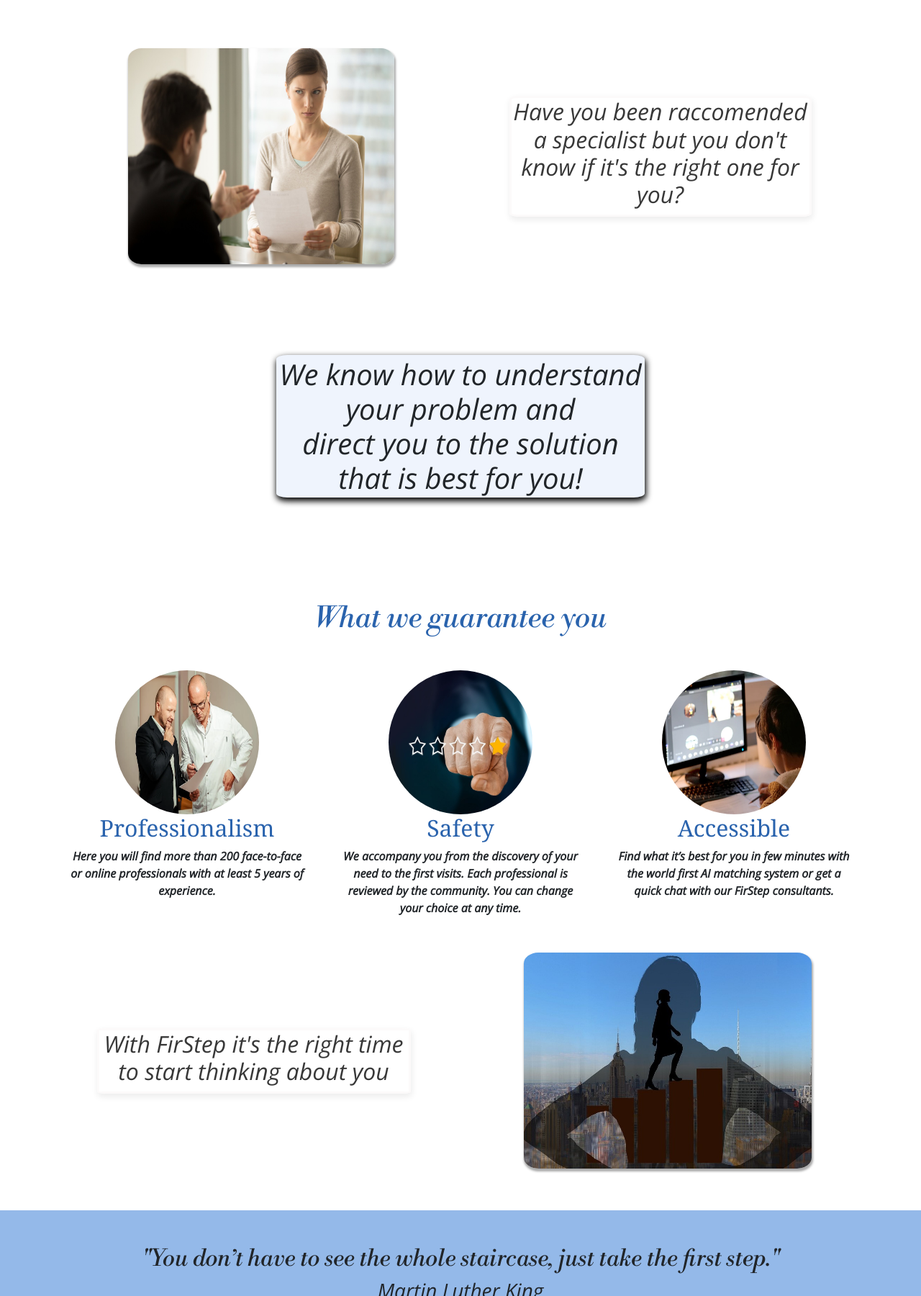
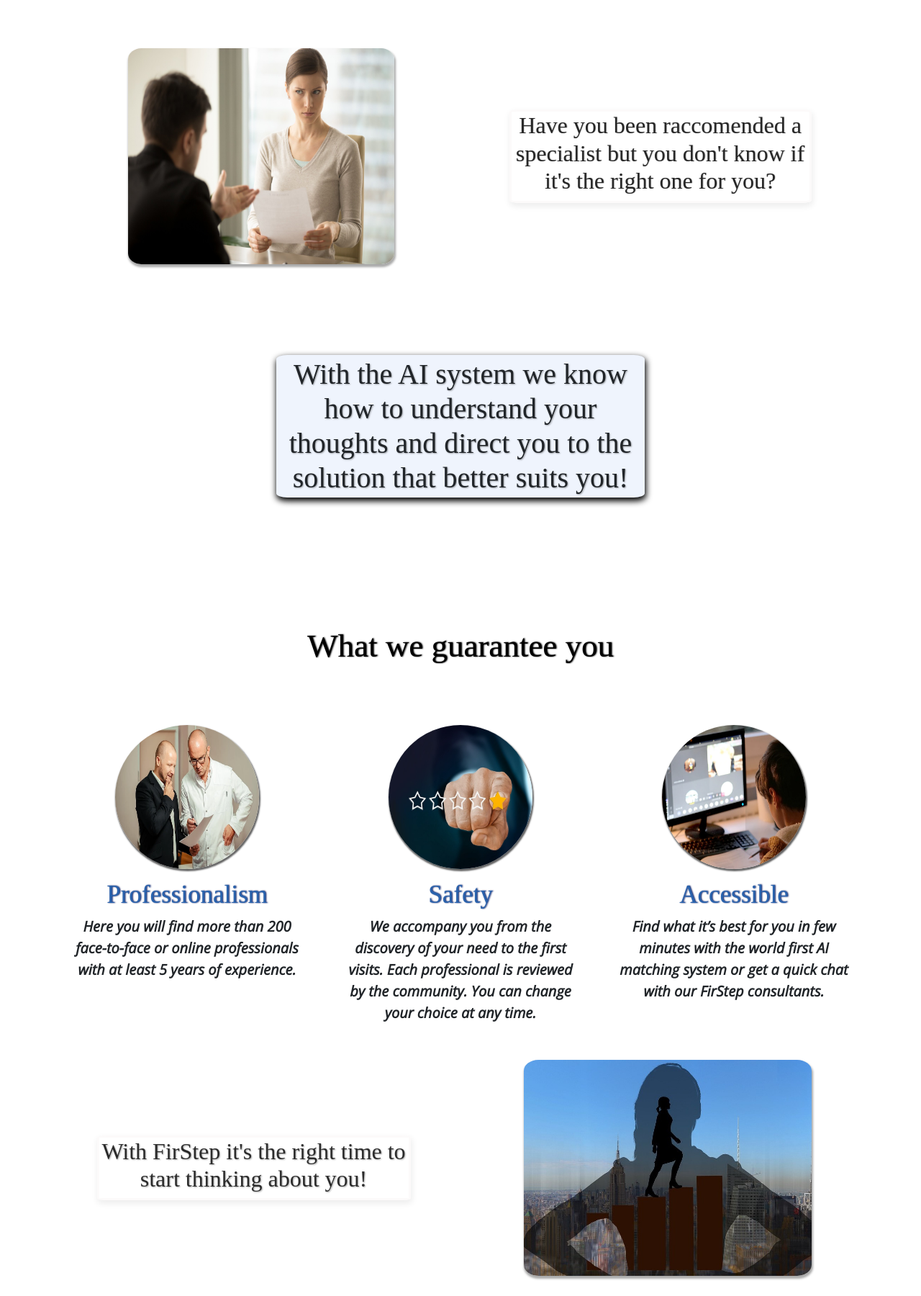
Before and after one commit to donidimitrova/Firstep2, a plain HTML site: page index.html in a window 1280 px wide. Shown: the part 1000-2800 px from the top of the page at 72% size. Drawn offline with nearby package versions, Linux system fonts and the light colour scheme; a script that the page names is missing; a web font is replaced by a local one.

Commit message:
final maybe

```diff
--- a/css/style.css
+++ b/css/style.css
@@ -1,6 +1,7 @@
 
 @import url('https://fonts.googleapis.com/css2?family=Rancho&display=swap');
 @import url('https://fonts.googleapis.com/css2?family=Kurale&display=swap');
+@import url('https://fonts.googleapis.com/css2?family=Libre+Bodoni:ital@1&display=swap');
 @import url('https://fonts.googleapis.com/css2?family=Libre+Bodoni:ital@1&display=swap');
 @import url('https://fonts.googleapis.com/css2?family=Libre+Bodoni:ital@1&display=swap');
 
--- a/index.html
+++ b/index.html
@@ -23,7 +23,7 @@
 
   <body class="text-center" style="background-color: white;" onload="reset();">
     <header class="header clearfix" >
-      <a href="./index.html" class="logo"> <img src="logo.jpg" alt="Logo" style="width: 80px; height: 68px; "></a>
+      <a href="./index.html" class="logo"> <img src="logo2.png" alt="Logo" style="width: 80px; height: 68px; "></a>
       <a href="" class="icona">
         <span></span>
         <span></span>
@@ -45,18 +45,24 @@
       <div class="cover_filtrata">
       </div>
       <div class="cover_centrale">
-        <div class="cover_centrale_testo">
+        <div class="cover_centrale_testo" style="padding-left: 5%;">
           <div data-aos="zoom-in"  data-aos-duration="1700">
-            <h2 style=" font-family: Cambria, Cochin, Georgia, Times, 'Times New Roman', serif;"> <b>Trust FirStep</b> </h2>
-            <h4 style="font-family: 'Libre Bodoni', serif;">With FirStep you will have the world first AI psychological matching system <br>
+            <h1 style=" font-family: 'Zilla Slab', serif; color: #0077ff; /* fix for not webkit browsers */
+            background: linear-gradient( #0077ff, #fcfcfc);
+            background-size: cover;
+            -webkit-background-clip: text;
+            -webkit-text-fill-color: transparent;
+            background-clip: text;
+            text-fill-color: transparent; font-size: 55px;"> <b>Trust FirStep</b> </h2>
+            <h5 style="font-family: 'Zilla Slab', serif; font-size: 25px;">With FirStep you will have the world first AI psychological matching system <br>
                who will listen to you without judging you, <br>
                 will understand your thoughts and  <br>
                 direct you to the right professional for you. <br>
             <br>
+            <a href="#contact" type="button" class="btn btn-outline-secondary" style=" font-family: 'Zilla Slab', serif; font-size: 25px;  border-radius: 18px;  " > <b>Contact us </a>
 
         </div>
 
-          <a href="#contact" type="button" class="btn btn-outline-secondary" style="font-family: Cambria, Cochin, Georgia, Times, 'Times New Roman', serif; font-size: 25px; font-style: italic; border-radius: 20px; " > <b>Contact us </a>
           </div>
 
       </div>
@@ -72,12 +78,12 @@
 
               <div class="col-lg-6 ">
 
-                <div class="text-left" style="border-radius: 3%; font-family: 'Open Sans', sans-serif; margin-left: 10%; margin-right: 10%;padding-bottom:20 px;border-style: solid;
+                <div class="text-left" style="border-radius: 3%; font-family: 'Zilla Slab', serif; margin-left: 10%; margin-right: 10%;padding-bottom:20 px;border-style: solid;
                 border-color: rgba(250, 247, 247, 0.637); -webkit-box-shadow: 1px 4px 9px 1px #000000;
     -moz-box-shadow: 1px 4px 9px 1px #e2dddd;
     -o-box-shadow: 1px 4px 9px 1px #cecece;
     box-shadow: 1px 4px 9px 1px #eeeeee; border-width: medium; background-color: rgba(252, 252, 252, 0.226);">
-                  <h2 style="text-align: center;">Have you thought about going to a psychologist but you don't know where to start? </h4>
+                  <h2 style="text-align: center; text-shadow: 0.7px 0px 1px #0000005e;">Have you thought about going to a psychologist but you don't know where to start? </h4>
                   </h2>
                 </div>
 
@@ -110,12 +116,12 @@
               </div>
               <div class="col-lg-6 ">
 
-                <div class="text-left " style="border-radius: 3%; font-family: 'Open Sans', sans-serif; margin-left: 10%; margin-right: 10%;padding-bottom:20 px;border-style: solid;
+                <div class="text-left " style="border-radius: 3%; font-family: 'Zilla Slab', serif;margin-left: 10%; margin-right: 10%;padding-bottom:20 px;border-style: solid;
                 border-color: rgba(250, 247, 247, 0.637); -webkit-box-shadow: 1px 4px 9px 1px #000000;
     -moz-box-shadow: 1px 4px 9px 1px #e2dddd;
     -o-box-shadow: 1px 4px 9px 1px #cecece;
     box-shadow: 1px 4px 9px 1px #eeeeee; border-width: medium; background-color: rgba(252, 252, 252, 0.226);">
-                  <h2 style="text-align: center;">Have you been raccomended a specialist but you don't know if it's the right one for you?<br> </h2>
+                  <h2 style="text-align: center;  text-shadow: 0.7px 0px 1px #0000005e;">Have you been raccomended a specialist but you don't know if it's the right one for you?<br> </h2>
                 </div>
 
               </div>
@@ -124,12 +130,12 @@
 
           <div class="col-md-14" style="align-items:center; ">
           <p  style="padding: 40px;"><h1 data-aos="fade-up"
-            data-aos-anchor-placement="top-center" data-aos-duration="500" style="border-radius: 3%; font-family: 'Open Sans', sans-serif; margin-left: 30%; margin-right: 30%;padding-bottom:20 px;border-style: solid;
+            data-aos-anchor-placement="top-center" data-aos-duration="500" style="border-radius: 3%;font-family: 'Zilla Slab', serif; margin-left: 30%; margin-right: 30%;padding-bottom:20 px;border-style: solid;
             border-color: rgba(0, 0, 0, 0); -webkit-box-shadow: 1px 4px 9px 1px #000000;
 -moz-box-shadow: 1px 4px 9px 1px #000000;
 -o-box-shadow: 1px 4px 9px 1px #000000;
-box-shadow: 1px 4px 9px 1px #000000;  background-color: rgba(183, 208, 247, 0.226);" > We know how to understand your problem and
-            <br> direct you to the solution that is best for you!
+box-shadow: 1px 4px 9px 1px #000000;  background-color: rgba(183, 208, 247, 0.226); text-shadow: 1px 1px 2px #0000005b;" > With the AI system we know how to understand your thoughts and direct you to the solution  that better suits you!
+
         </h1> </p>
       </div>
 
@@ -148,24 +154,33 @@ Advantages
 
 
         <div class="container presentazione"  data-aos="fade-up "  data-aos-duration="2500" style="padding-top: 40px;">
-          <h1 class="ricette" style="font-family: 'Libre Bodoni', serif; color: rgb(42, 99, 173);padding: 40px;" >What we guarantee you</h1>
+          <h1 class="ricette" style="font-family: 'Zilla Slab', serif; color: rgb(0, 0, 0);text-shadow: 1px 0px 2px #000000; font-size: 45px; padding: 75px;" >What we guarantee you</h1>
 
           <!-- Three columns of text below the carousel -->
           <div class="row">
             <div class="col-lg-4">
-              <img class="rounded-circle" src="psicologo.webp" alt="forchetta" width="200" height="200">
-              <h2 style="font-family: Cambria, Cochin, Georgia, Times, 'Times New Roman', serif;" >Professionalism</h2>
-              <p style="font-family: 'Open Sans', sans-serif;">Here you will find more than 200 face-to-face or online professionals with at least 5 years of experience.</p>
+              <img class="rounded-circle" src="psicologo.webp" alt="forchetta" width="200" height="200" style="border-color:#0000009c; -webkit-box-shadow: 1px 2px 2px 1px #0000009c;
+              -moz-box-shadow: 1px 2px 2px 1px #0000009c;
+              -o-box-shadow: 1px 2px 2px 1px #0000009c;
+              box-shadow: 1px 2px 2px 1px #0000009c; border-width: medium; ">
+              <h2 style="font-family: 'Zilla Slab', serif;font-size: 35px; padding-top: 15px; text-shadow: 1px 0px 2px #06165e;" >Professionalism</h2>
+              <p style="font-family: 'Open Sans', sans-serif; font-size: 20px; ">Here you will find more than 200 face-to-face or online professionals with at least 5 years of experience.</p>
             </div><!-- /.col-lg-4 -->
             <div class="col-lg-4">
-              <img class="rounded-circle" src="recensioni.jpg" alt="olio" width="200" height="200">
-              <h2 style="font-family: Cambria, Cochin, Georgia, Times, 'Times New Roman', serif;">Safety</h2>
-              <p style="font-family: 'Open Sans', sans-serif;"> We accompany you from the discovery of your need to the first visits. Each professional is reviewed by the community. You can change your choice at any time. </p>
+              <img class="rounded-circle" src="recensioni.jpg" alt="olio" width="200" height="200" style="border-color:#0000009c; -webkit-box-shadow: 1px 2px 2px 1px #0000009c;
+              -moz-box-shadow: 1px 2px 2px 1px #0000009c;
+              -o-box-shadow: 1px 2px 2px 1px #0000009c;
+              box-shadow: 1px 2px 2px 1px #0000009c; border-width: medium; ">
+              <h2 style="font-family: 'Zilla Slab', serif;font-size: 35px; padding-top: 15px; text-shadow: 1px 0px 2px #06165e;">Safety</h2>
+              <p style="font-family: 'Open Sans', sans-serif; font-size: 20px;"> We accompany you from the discovery of your need to the first visits. Each professional is reviewed by the community. You can change your choice at any time. </p>
             </div><!-- /.col-lg-4 -->
             <div class="col-lg-4">
-              <img class="rounded-circle" src="online.webp" alt="vino" width="200" height="200">
-              <h2 style="font-family: Cambria, Cochin, Georgia, Times, 'Times New Roman', serif;">Accessible</h2>
-              <p style="font-family: 'Open Sans', sans-serif;">Find what it’s best for you in few minutes with the world first AI matching system or get a quick chat with our FirStep consultants.</p>
+              <img class="rounded-circle" src="online.webp" alt="vino" width="200" height="200" style="border-color:#0000009c; -webkit-box-shadow: 1px 2px 2px 1px #0000009c;
+              -moz-box-shadow: 1px 2px 2px 1px #0000009c;
+              -o-box-shadow: 1px 2px 2px 1px #0000009c;
+              box-shadow: 1px 2px 2px 1px #0000009c; border-width: medium; ">
+              <h2 style="font-family: 'Zilla Slab', serif; font-size: 35px; padding-top: 15px;text-shadow: 1px 0px 2px #06165e;">Accessible</h2>
+              <p style="font-family: 'Open Sans', sans-serif; font-size: 20px;">Find what it’s best for you in few minutes with the world first AI matching system or get a quick chat with our FirStep consultants.</p>
             </div><!-- /.col-lg-4 -->
           </div><!-- /.row -->
           </div>
@@ -178,13 +193,13 @@ Advantages
             <div class="row align-items-center" >
 
               <div class="col-md-6">
-                <div class="text-left" style="border-radius: 3%; font-family: 'Open Sans', sans-serif; margin-left: 10%; margin-right: 10%;padding-bottom:20 px;border-style: solid;
+                <div class="text-left" style="border-radius: 3%; font-family: 'Zilla Slab', serif; margin-left: 10%; margin-right: 10%;padding-bottom:20 px;border-style: solid;
                 border-color: rgba(250, 247, 247, 0.637); -webkit-box-shadow: 1px 4px 9px 1px #000000;
     -moz-box-shadow: 1px 4px 9px 1px #e2dddd;
     -o-box-shadow: 1px 4px 9px 1px #cecece;
     box-shadow: 1px 4px 9px 1px #eeeeee; border-width: medium; background-color: rgba(252, 252, 252, 0.226);">
 
-                  <h2 style="text-align: center;">With FirStep it's the right time to start thinking about you</h2>
+                  <h2 style="font-family: 'Zilla Slab', serif; text-align: center;  text-shadow: 1px 1px 2px #0000005b;">With FirStep it's the right time to start thinking about you!</h2>
                   </h2>
                 </div>
 
@@ -203,7 +218,7 @@ Advantages
           <br>
 
           <section class="py-5" data-aos="fade-down "  data-aos-duration="2500" style="background-color: rgb(148, 185, 233);">
-            <h2 style="font-family: 'Libre Bodoni', serif;">"You don’t have to see the whole staircase, just take the first step."</h1>
+            <h2 style="font-family: 'Libre Bodoni', serif; text-shadow: 0px 1px 2px #00000044;">"You don’t have to see the whole staircase, just take the first step."</h1>
                 <h3 style="font-family: 'Open Sans', sans-serif;">Martin Luther King</h2>
 
         </section>
@@ -211,7 +226,7 @@ Advantages
            Co-founder
           ------------------------------->
 
-          <h1 class="ricette" style="font-family: 'Libre Bodoni', serif; color: rgb(42, 99, 173);padding: 40px;" >Meet the founders</h1>
+          <h1 class="ricette" style="font-family: 'Zilla Slab', serif; color: rgb(0, 0, 0);text-shadow: 1px 0px 2px #000000; font-size: 45px; padding-top: 80px;" >Meet the founders</h1>
           <div class="container-fluid"  data-aos="fade-down "  data-aos-duration="1500">
 
 
@@ -317,9 +332,9 @@ Advantages
               <div class="row justify-content-center">
                   <div class="col-md-12" >
                       <div class="card" >
-                          <p style="font-family: 'Open Sans'; size:50px; background-color:rgba(177, 216, 252, 0.836); padding: 20px ; text-align: left;"> Contact us, if you are interested to start your path or get more informations.</p>
+                          <h3 style="font-family: 'Zilla Slab', serif;  text-shadow: 0px 1px 2px #00000044; size:50px;  background-color:rgb(148, 185, 233); padding: 20px ; text-align: center;"> Contact us, if you are interested to start your path or get more informations.</p>
                           <div class="card-body" >
-                              <form class="contact__form" method="post" action="/mail.php">
+                              <form class="contact__form" >
 
 
 
@@ -348,7 +363,8 @@ Advantages
                                           <textarea name="message" class="form-control" rows="3" placeholder="Message" required></textarea>
                                       </div>
                                       <div class="col-12">
-                                          <input name="submit" type="submit" class="btn btn-primary" value="Send" >
+
+                                          <input name="submit" type="submit" class="btn btn-primary">
                                       </div>
                                   </div>
                                   <!-- end form element -->
```
Also changed, not shown: cover10 - Copia.png (added), cover123.png (added), logo2.png (added), logo3.png (added).
